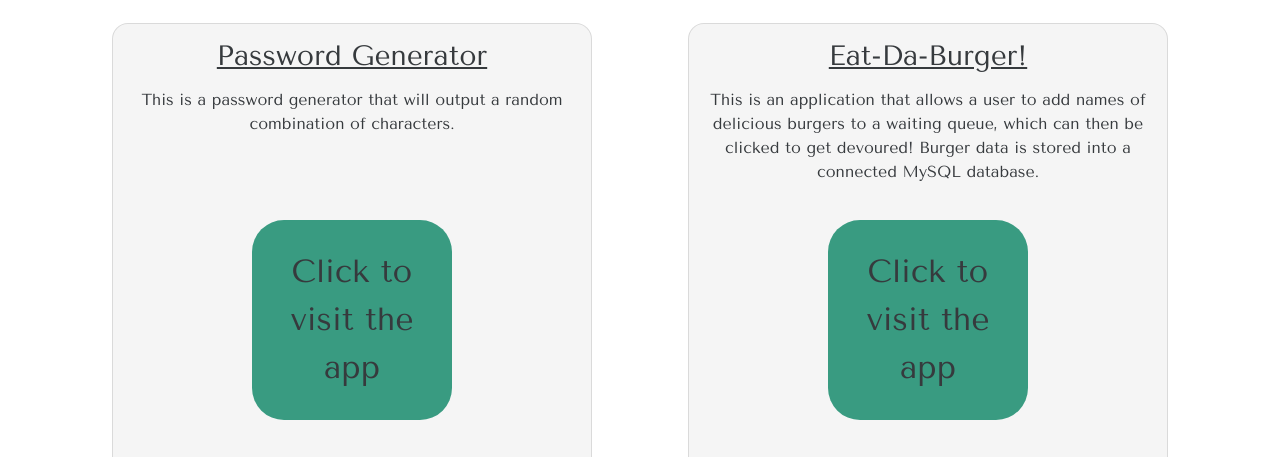
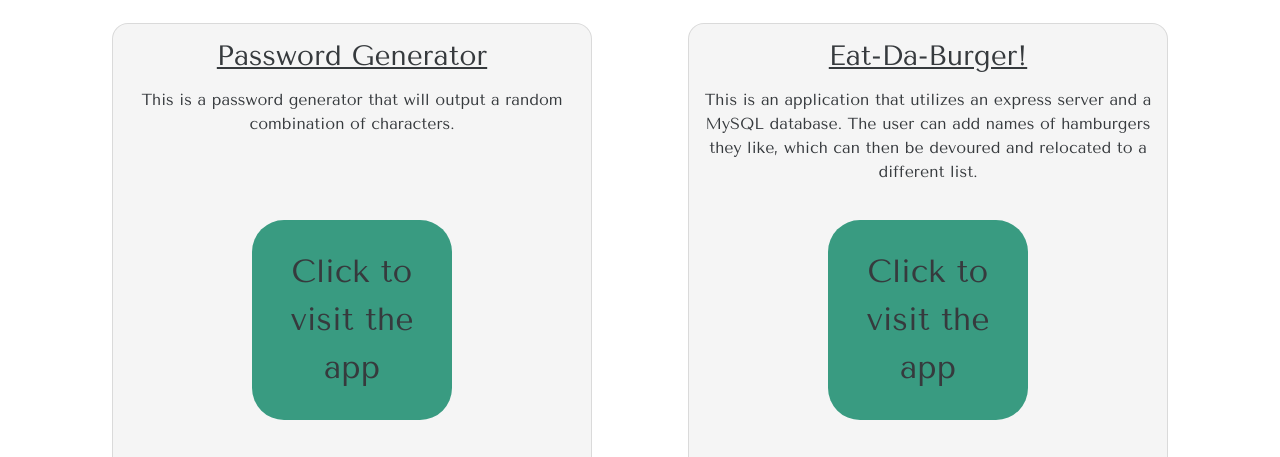
Before and after one commit to matthayden09/matthayden09.github.io, a website: page index.html in a window 1280 px wide. Shown: the part 1478-1935 px from the top of the page. Drawn offline with nearby package versions, Linux system fonts and the light colour scheme.

Commit message:
updated burger application definition

```diff
--- a/index.html
+++ b/index.html
@@ -182,10 +182,7 @@
                 <div class="col-md-6">
                     <div class="container card project-card">
                         <h3 class="project-title">Eat-Da-Burger!</h3>
-                        <p class="project-description">This is an application that allows a user to add names of
-                            delicious
-                            burgers to a waiting queue, which can then be clicked to get devoured! Burger data is stored
-                            into a connected MySQL database.</p>
+                        <p class="project-description">This is an application that utilizes an express server and a MySQL database. The user can add names of hamburgers they like, which can then be devoured and relocated to a different list.</p>
                         <a href="https://stormy-hollows-37273.herokuapp.com/">
                             <button class="btn project-deploy">Click to visit the app</button>
                         </a>
```
